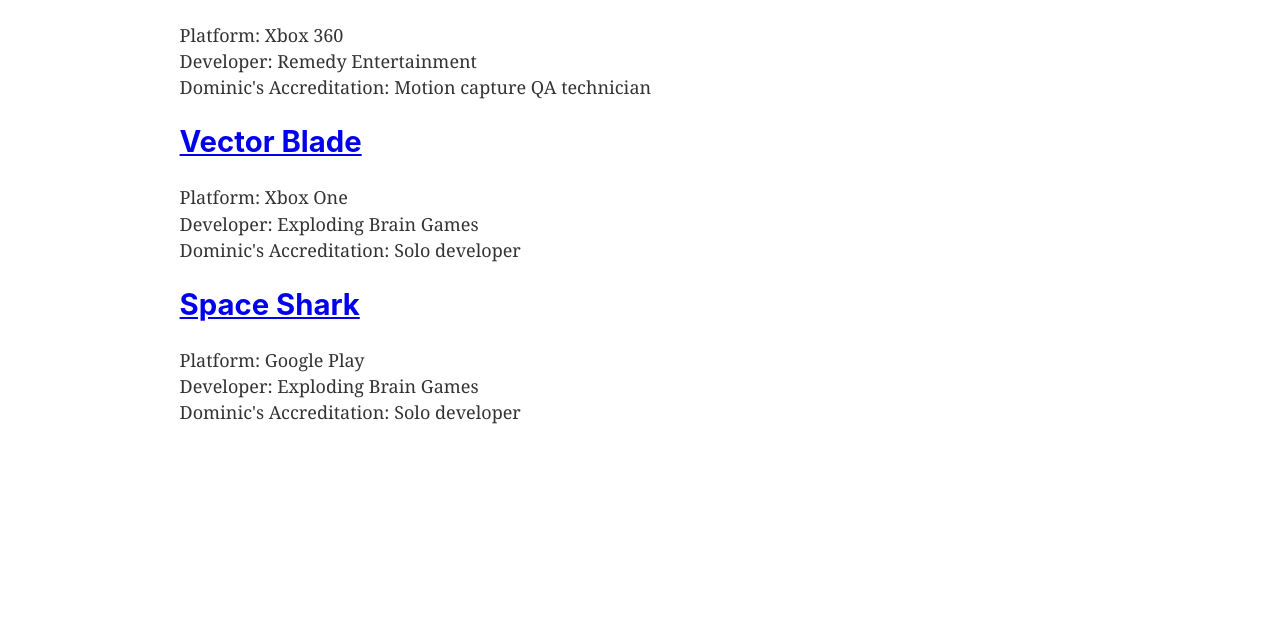
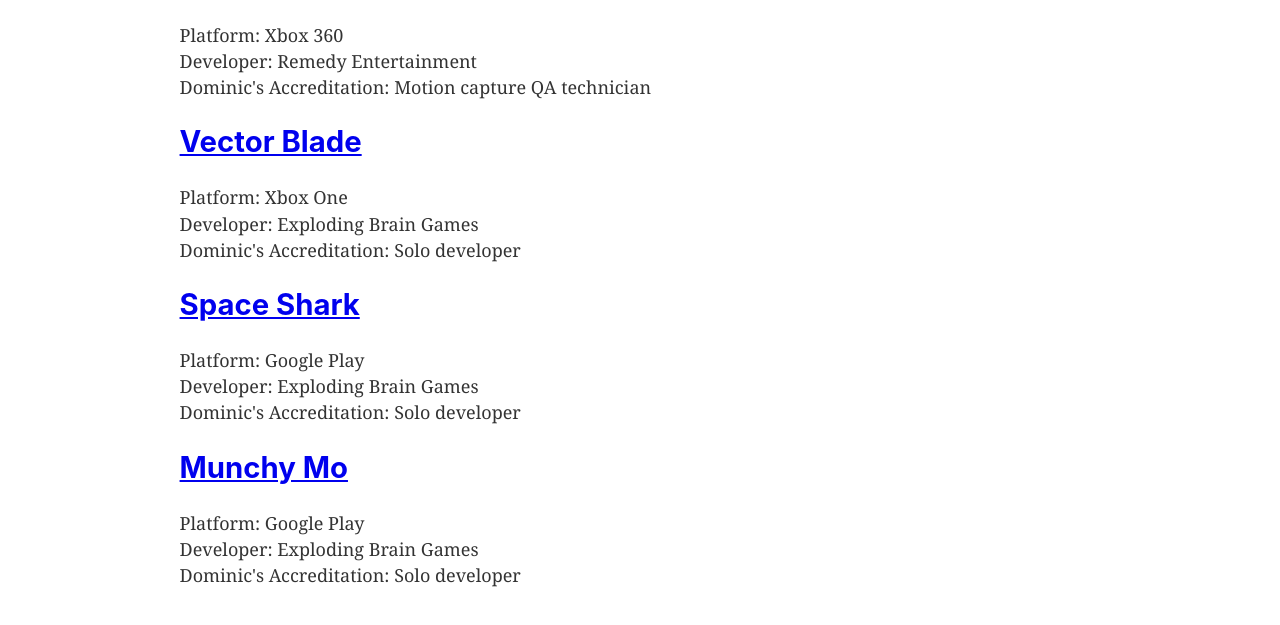
Before and after one commit to DominicSieli/resume, a Gatsby site: page /accreditation in a window 1280 px wide. Shown: the part 279-904 px from the top of the page. Before the commit the page ends 800 px from the top, so only its background shows below. Built offline with nearby package versions, Linux system fonts and the light colour scheme; Gatsby itself is replaced by a stand-in of ours.

Commit message:
Updated accreditation and about pages

```diff
--- a/src/pages/accreditation.js
+++ b/src/pages/accreditation.js
@@ -23,6 +23,12 @@ const AboutPage = () => (
       <br/>Developer: Exploding Brain Games
       <br/>Dominic's Accreditation: Solo developer
     </p>
+    <h2><a href="https://play.google.com/store/apps/details?id=com.Exploding_Brain_Games.Space_Shark_International&hl=en_US">Munchy Mo</a></h2>
+    <p>
+      Platform: Google Play
+      <br/>Developer: Exploding Brain Games
+      <br/>Dominic's Accreditation: Solo developer
+    </p>
   </Layout>
 )
 
--- a/src/pages/index.js
+++ b/src/pages/index.js
@@ -14,7 +14,7 @@ const IndexPage = () => (
       He graduated from ITT Technical Institute with a bachelor's degree in digital entertainment
       and game design. He has been very active in the game development community with accreditation
       on the hit Xbox 360 title Alan Wake, as well as self-published solo projects including
-      Vector Blade (Xbox One) and Space Shark (Google Play).
+      Vector Blade(Xbox One), Space Shark(Google Play), and Munchy Mo(Google Play).
     </p>
     <p>
       Dominic is a passionate programmer who is always looking for new challenges and opportunities
```
